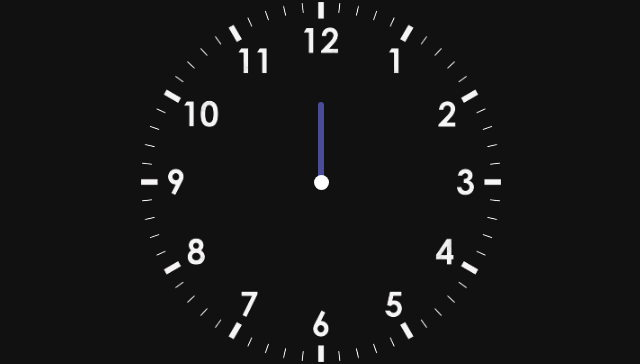
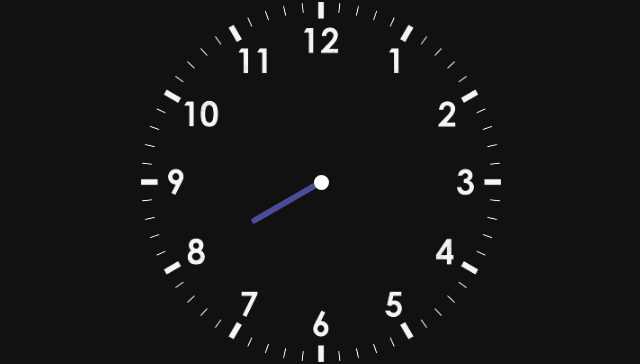
Before and after one commit to rodolfo341/relojJs, a plain HTML site: page index.html in a window 1280 px wide. Shown: the part 233-597 px from the top of the page, without its empty margins (319-959 px from the left). Drawn offline with Linux system fonts and the light colour scheme.

Commit message:
.clock .hour, .hr

```diff
--- a/style.css
+++ b/style.css
@@ -52,6 +52,13 @@ body {
 .hr {
   width: 160px;
   height: 160px;
+  transform: rotateZ(480deg);
+}
+
+.clock .min,
+.mn {
+  width: 160px;
+  height: 160px;
   transform: rotateZ(0deg);
 }
 
```
